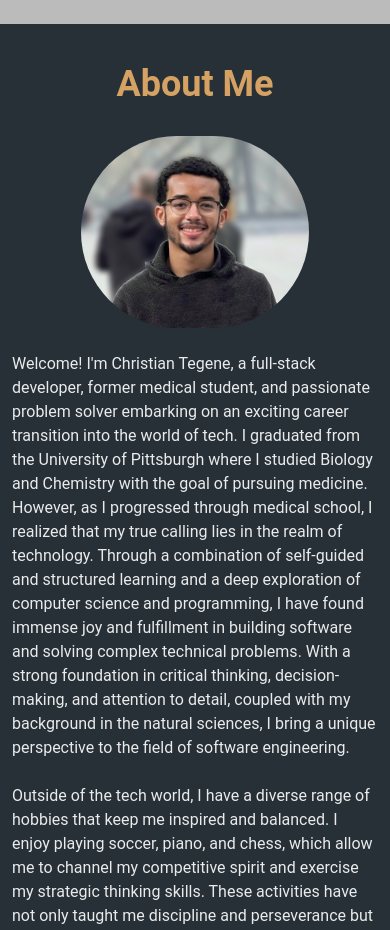
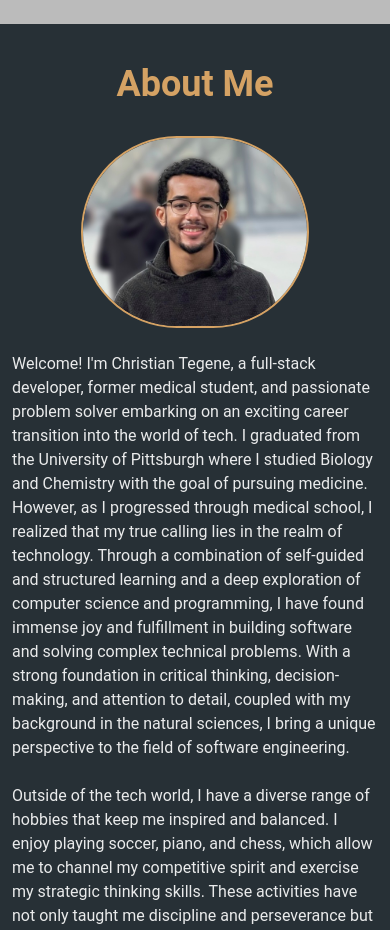
Before and after one commit to christiantegene/portfolio, a React (Vite) app: page / in a window 390 px wide. Shown: the part 820-1750 px from the top of the page. Built offline with nearby package versions, Linux system fonts and the light colour scheme; grey boxes are pictures that could not be loaded.

Commit message:
Added border to About Me picture on mobile

```diff
--- a/src/components/AboutMe.jsx
+++ b/src/components/AboutMe.jsx
@@ -21,9 +21,9 @@ const AboutMe = () => {
 
                     <div className="pt-3 pb-2 w-[100%] md:pr-3">
                         <div className='flex justify-center pb-3'>
-                            <img className='rounded-full w-57 h-48 md:border-2 border-[#d5a264]' src={headshotImg} alt="me" />
+                            <img className='rounded-full w-57 h-48 border-2 border-[#d5a264]' src={headshotImg} alt="me" />
                         </div>
-                        <div className='md:border-2 border-[#d5a264] rounded-lg'>
+                        <div className='sm:border-2 border-[#d5a264] rounded-lg'>
                             <p className='h-full w-full flex flex-col p-3 text-white/90'>
                                 {welcomeMessageParagraph1}
                             </p>
```
